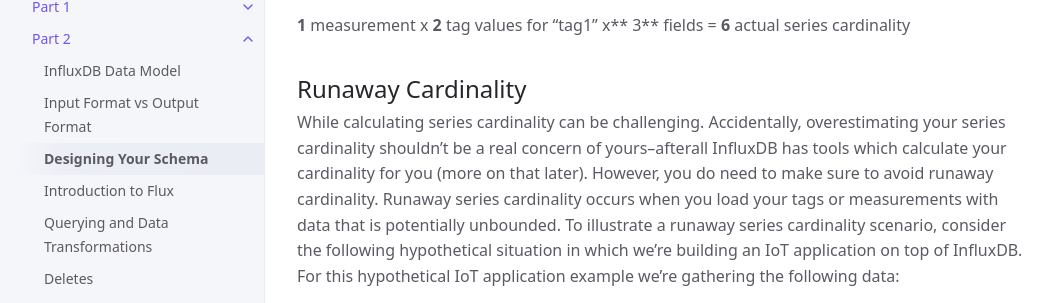
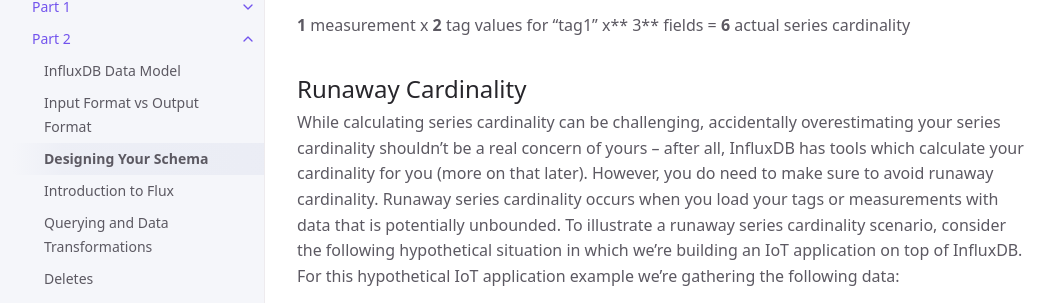
Before and after one commit to influxdata/awesome, a Jekyll site: the page built from docs/part-2/designing-your-schema.md, in a window 1280 px wide and 900 px high, scrolled down 2497 px. Shown: the part 149-452 px from the top of the window, without its empty margins (107-1168 px from the left). Built offline with Jekyll 4.4.1, drawn with Linux system fonts in a browser that asks for light colours.

Commit message:
Update designing-your-schema.md

```diff
--- a/docs/part-2/designing-your-schema.md
+++ b/docs/part-2/designing-your-schema.md
@@ -82,7 +82,7 @@ Again, each series is identified by their unique tag keys, tag values, and field
 
 ## Runaway Cardinality
 
-While calculating series cardinality can be challenging. Accidentally, overestimating your series cardinality shouldn’t be a real concern of yours–afterall InfluxDB has tools which calculate your cardinality for you (more on that later). However, you do need to make sure to avoid runaway cardinality. Runaway series cardinality occurs when you load your tags or measurements with data that is potentially unbounded.  To illustrate a runaway series cardinality scenario, consider the following hypothetical situation in which we’re building an IoT application on top of InfluxDB. For this hypothetical IoT application example we’re gathering the following data:
+While calculating series cardinality can be challenging, accidentally overestimating your series cardinality shouldn’t be a real concern of yours – after all, InfluxDB has tools which calculate your cardinality for you (more on that later). However, you do need to make sure to avoid runaway cardinality. Runaway series cardinality occurs when you load your tags or measurements with data that is potentially unbounded.  To illustrate a runaway series cardinality scenario, consider the following hypothetical situation in which we’re building an IoT application on top of InfluxDB. For this hypothetical IoT application example we’re gathering the following data:
 
 
 
```
